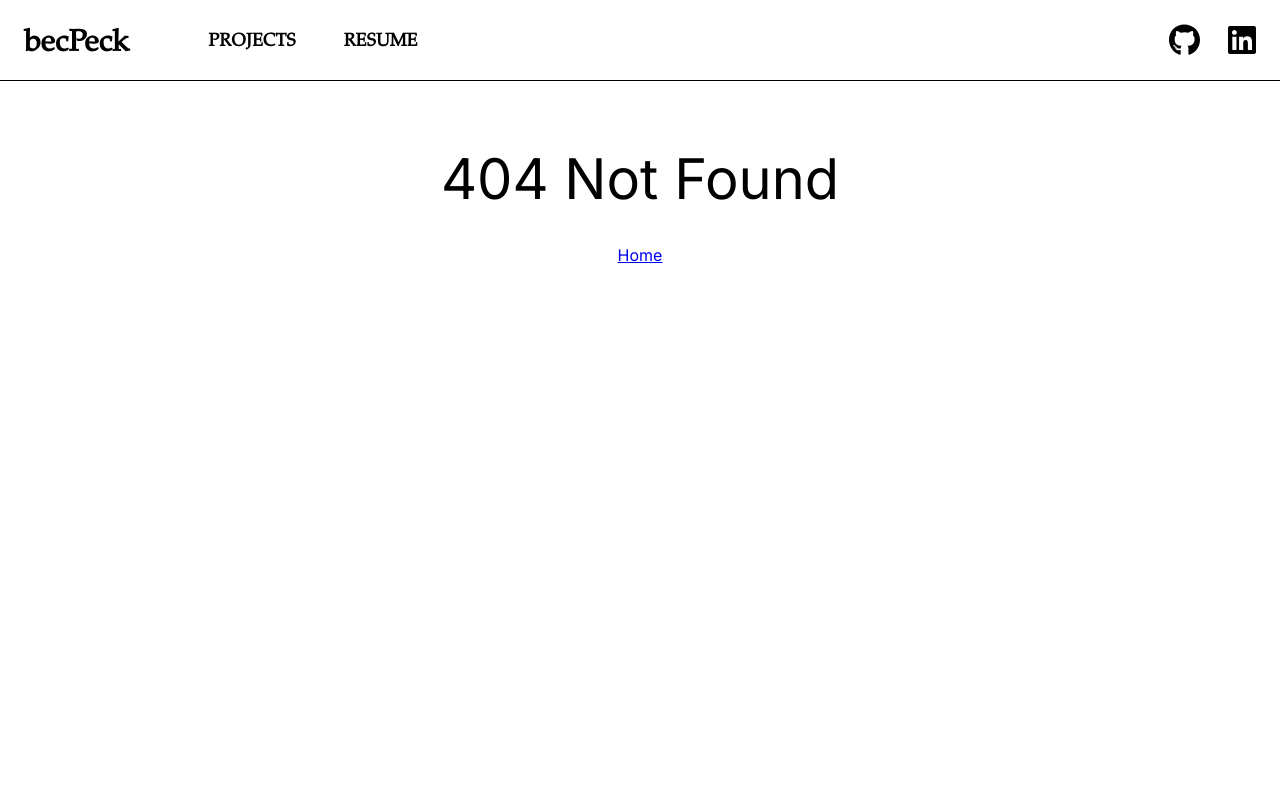
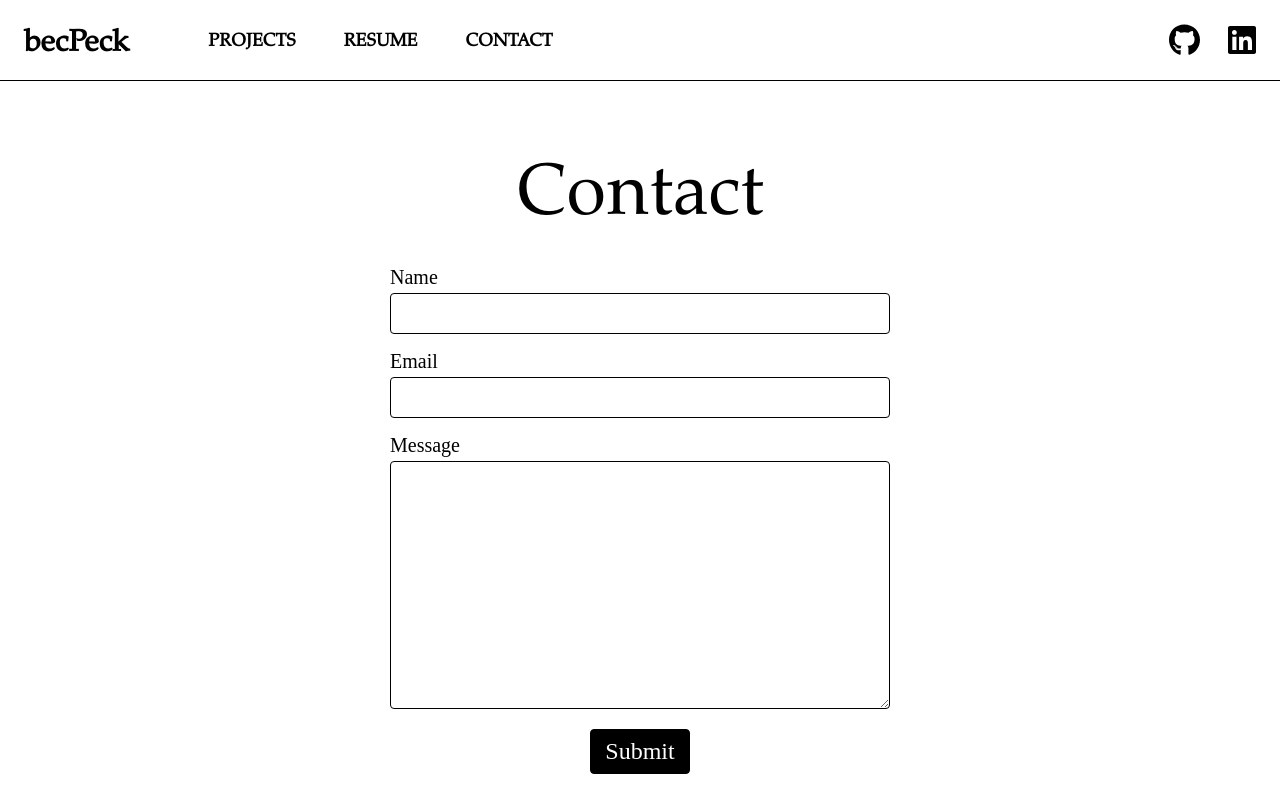
Before and after one commit to becpeck/becpeck-site, a Next.js app: page /contact in a window 1280 px wide. Before the commit this address had no page. Shown: the top 812 px of the page. Built offline with nearby package versions, Linux system fonts and the light colour scheme; a web font is replaced by a local one.

Commit message:
added contact form

```diff
--- /dev/null
+++ b/app/contact/page.tsx
@@ -0,0 +1,69 @@
+import type { CSSProperties } from "react";
+import fonts from '@/styles/fonts';
+
+export default function Contact() {
+    const styleH1: CSSProperties = {
+        ...fonts.zapfCalligraphic.style,
+        fontSize: '72px',
+    }
+    const styleForm: CSSProperties = {
+        width: '100%',
+        maxWidth: '500px',
+        display: 'flex',
+        flexDirection: 'column',
+        rowGap: '1rem',
+    }
+    const styleLabel: CSSProperties = {
+        ...fonts.optimaNova.style,
+        fontSize: '20px',
+        display: 'block',
+        marginBottom: '4px',
+        width: '100%',
+    }
+    const styleInput: CSSProperties = {
+        ...fonts.optimaNova.style,
+        fontSize: '20px',
+        padding: '8px',
+        borderRadius: '4px',
+        border: '1px solid black',
+        width: '100%',
+    }
+    const styleButton: CSSProperties = {
+        ...fonts.optimaNova.style,
+        fontSize: '24px',
+        backgroundColor: 'black',
+        color: 'white',
+        width: '100px',
+        alignSelf: 'center',
+        border: '1px solid black',
+        borderRadius: '4px',
+        padding: '8px',
+    }
+
+    return (
+        <>
+            <h1 style={styleH1}>Contact</h1>
+            <form style={styleForm}>
+                <div>
+                    <label htmlFor='name' style={styleLabel}>
+                        Name
+                    </label>
+                    <input id='name' type='text' style={styleInput} />
+                </div>
+                <div>
+                    <label htmlFor='email' style={styleLabel}>
+                        Email
+                    </label>
+                    <input id='email' type='email' style={styleInput} />
+                </div>
+                <div>
+                    <label htmlFor='message' style={styleLabel}>
+                        Message
+                    </label>
+                    <textarea rows={10} id='message' style={styleInput} />
+                </div>
+                <button type="submit" style={styleButton}>Submit</button>
+            </form>
+        </>
+    )
+}
--- a/components/NavBar/NavBar.tsx
+++ b/components/NavBar/NavBar.tsx
@@ -33,6 +33,7 @@ export default function NavBar() {
             <div className={styles.internal}>
                 <NavLink href='/projects' style={linkStyle} text='PROJECTS' />
                 <NavLink href='/files/c3a37847-6f64-4f48-a6fe-f32332eb1df6.html' style={linkStyle} text='RESUME' target='_blank' rel='noopener noreferrer'/>
+                <NavLink href='/contact' style={linkStyle} text="CONTACT" />
             </div>
             <div className={styles.external}>
                 <Link href='https://www.github.com/becpeck'>
```
